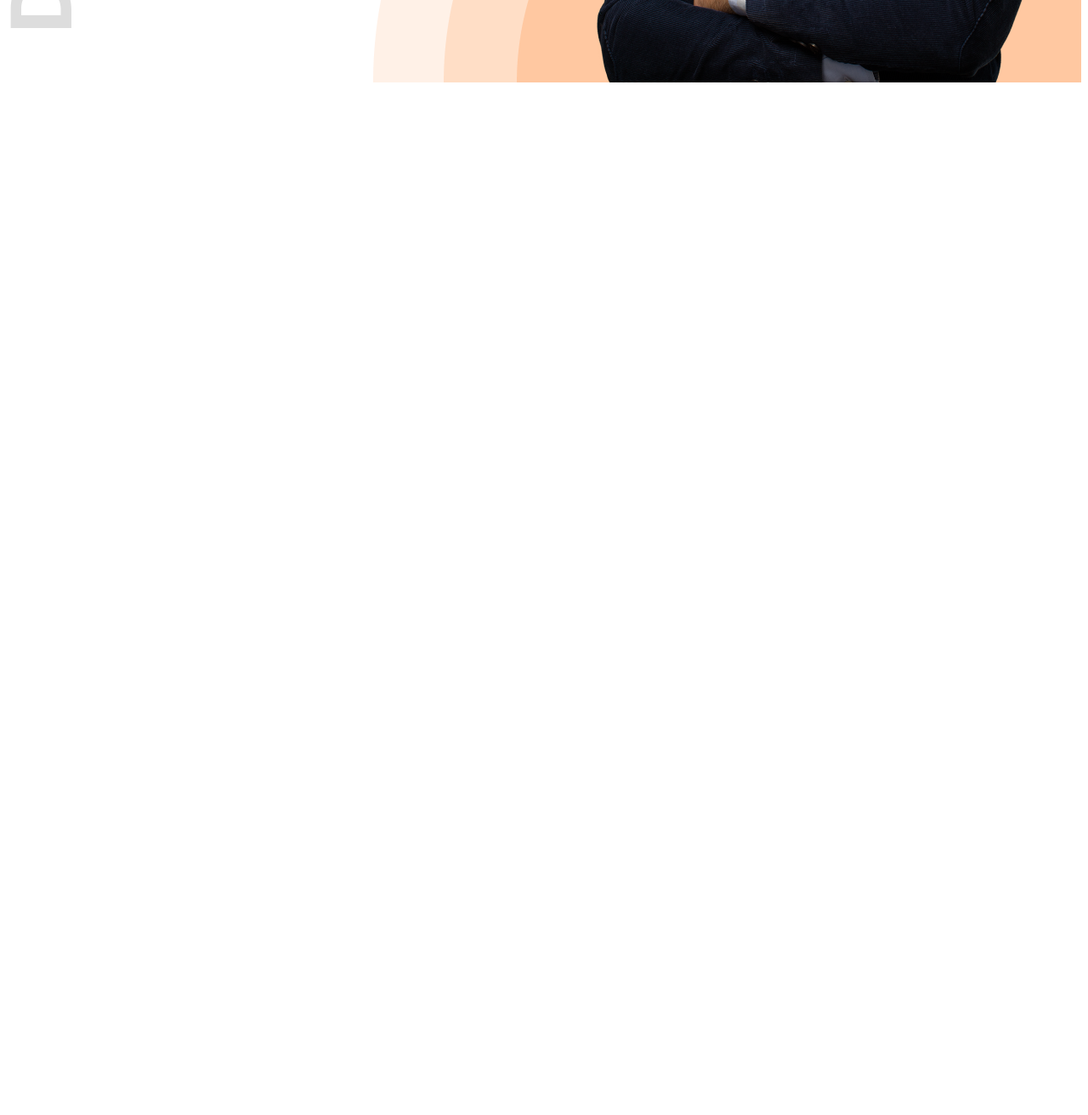
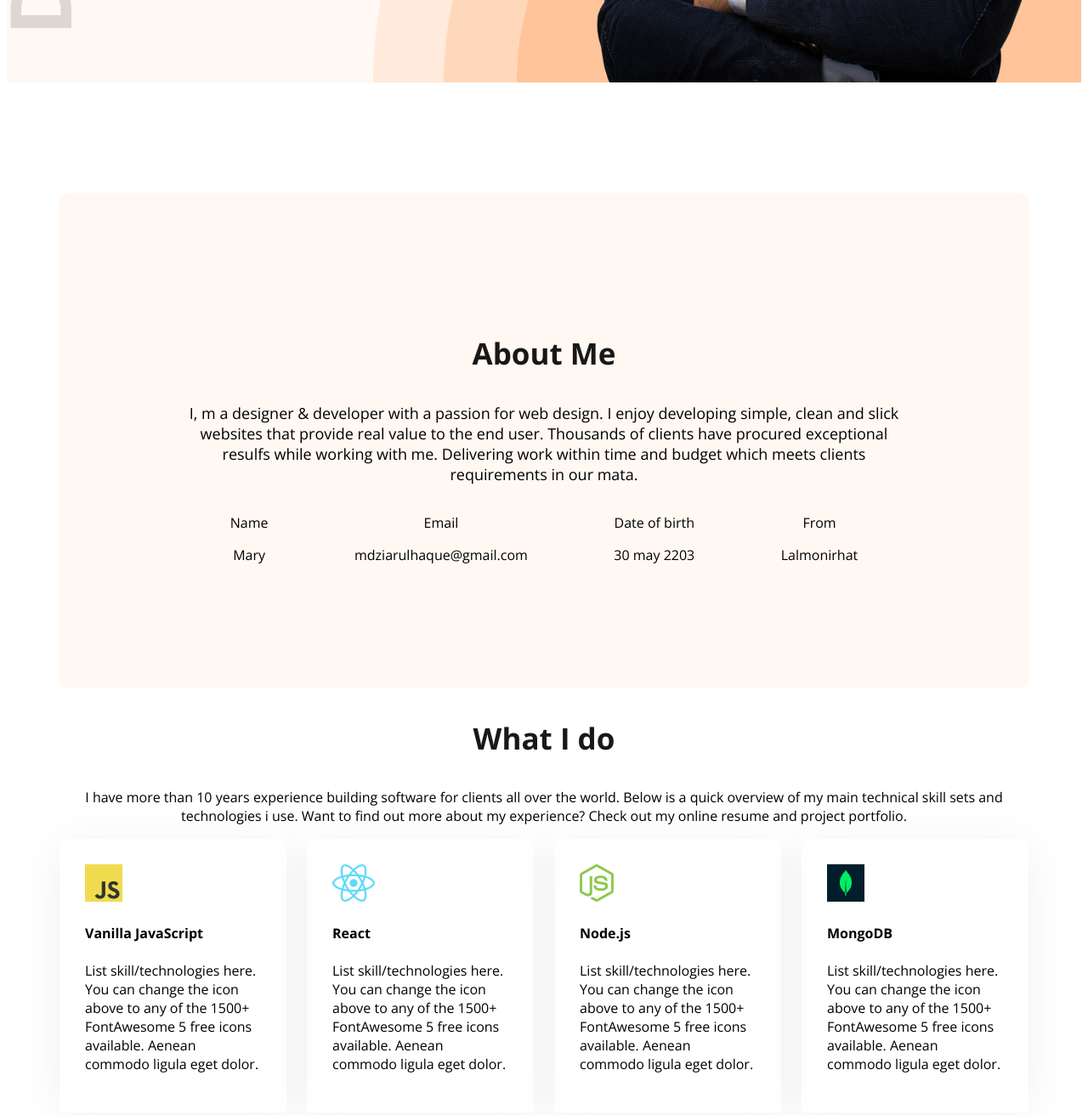
Before and after one commit to MdZiarulHaque58/web-dev-portfolio, a plain HTML site: page index.html in a window 1280 px wide. Shown: the part 738-2050 px from the top of the page at 85% size. Before the commit the page ends 843 px from the top, so only its background shows below. Drawn offline with nearby package versions, Linux system fonts and the light colour scheme.

Commit message:
added skill section

```diff
--- a/index.html
+++ b/index.html
@@ -10,7 +10,7 @@
     <link rel="stylesheet" href="styles/portfolio.css">
 </head>
 <body class="open-sans-normal">
-    <header class="header">
+    <header class="header secondary-bg">
         <nav>
             <h3 class="nav-tittle">Ma<span class="nav-primary">r</span>y</h3>
             <ul>
@@ -41,7 +41,63 @@
     </header>
 
     <main>
+        <section class="about secondary-bg">
+            <h3 class="section-tittle">About Me</h3>
+            <p class="section-description">
+                I, m a designer & developer with a passion for web design. I enjoy developing simple, clean and slick websites that provide real value to the end user. Thousands of clients have procured exceptional resulfs while working with me. Delivering work within time and budget which meets clients requirements in our mata.
+            </p>
 
+            <div class="about-iteams">
+                <div class="about-iteam">
+                    <p class="about-tittle">Name</p>
+                    <p class="about-des">Mary</p>
+                </div>
+                <div class="about-iteam">
+                    <p class="about-tittle">Email</p>
+                    <p class="about-des">mdziarulhaque@gmail.com</p>
+                </div>
+                <div class="about-iteam">
+                    <p class="about-tittle">Date of birth</p>
+                    <p class="about-des"> 30 may 2203</p>
+                </div>
+                <div class="about-iteam">
+                    <p class="about-tittle">From</p>
+                    <p class="about-des">Lalmonirhat</p>
+                </div>
+            </div>
+
+        </section>
+
+        <!-- what is do this section -->
+         <section class="skills">
+            <h3 class="section-tittle text-center">What I do</h3>
+            <p class="section-des text-center">
+               I have more than 10 years experience building software for clients all over the world. Below is a quick overview of my main technical skill sets and technologies i use. Want to find out more about my experience? Check out my online resume and project portfolio.
+            </p>
+
+            <div class="skills-container">
+                <div class="skill">
+                    <img src="./images/icons/js.png" alt="">
+                    <h4 class="skill-tittle">Vanilla JavaScript</h4>
+                    <p class="skill-des">List skill/technologies here. You can change the icon above to any of the 1500+ FontAwesome 5 free icons available. Aenean commodo ligula eget dolor.</p>
+                </div>
+                <div class="skill">
+                    <img src="./images/icons/react.png" alt="">
+                    <h4 class="skill-tittle">React</h4>
+                    <p class="skill-des">List skill/technologies here. You can change the icon above to any of the 1500+ FontAwesome 5 free icons available. Aenean commodo ligula eget dolor.</p>
+                </div>
+                <div class="skill">
+                    <img src="./images/icons/nodejs.png" alt="">
+                    <h4 class="skill-tittle">Node.js</h4>
+                    <p class="skill-des">List skill/technologies here. You can change the icon above to any of the 1500+ FontAwesome 5 free icons available. Aenean commodo ligula eget dolor.</p>
+                </div>
+                <div class="skill">
+                    <img src="./images/icons/mongo.png" alt="">
+                    <h4 class="skill-tittle">MongoDB</h4>
+                    <p class="skill-des">List skill/technologies here. You can change the icon above to any of the 1500+ FontAwesome 5 free icons available. Aenean commodo ligula eget dolor.</p>
+                </div>
+            </div>
+         </section>
     </main>
 
     <footer>
--- a/styles/portfolio.css
+++ b/styles/portfolio.css
@@ -72,3 +72,54 @@ nav li a{
   font-variation-settings:
     "wdth" 100;
 }
+
+.section-tittle{
+    font-size: 35px;
+    font-weight: bold;
+    color: #181818;
+}
+
+.section-description{
+    font-size: 18px;
+    font-weight: #757575;
+}
+
+.secondary-bg{
+    background-color: #FFF8F3;
+}
+
+main{
+    max-width: 1140px;
+    margin: 0 auto;
+    margin-top: 130px;
+    margin-bottom: 130px;
+}
+
+.about{
+    border-radius: 10px;
+    padding: 130px 150px;
+    text-align: center;
+
+}
+
+.about-iteams{
+    display: flex;
+    justify-content: space-around;
+}
+
+.text-center{
+    text-align: center;
+}
+/* skills section style */
+
+.skills-container{
+    display: flex;
+    gap: 24px;
+
+}
+
+.skill{
+    padding: 30px;
+    box-shadow: 0px 6px 50px 0px rgba(0, 0, 0, 0.06);
+
+}
```
